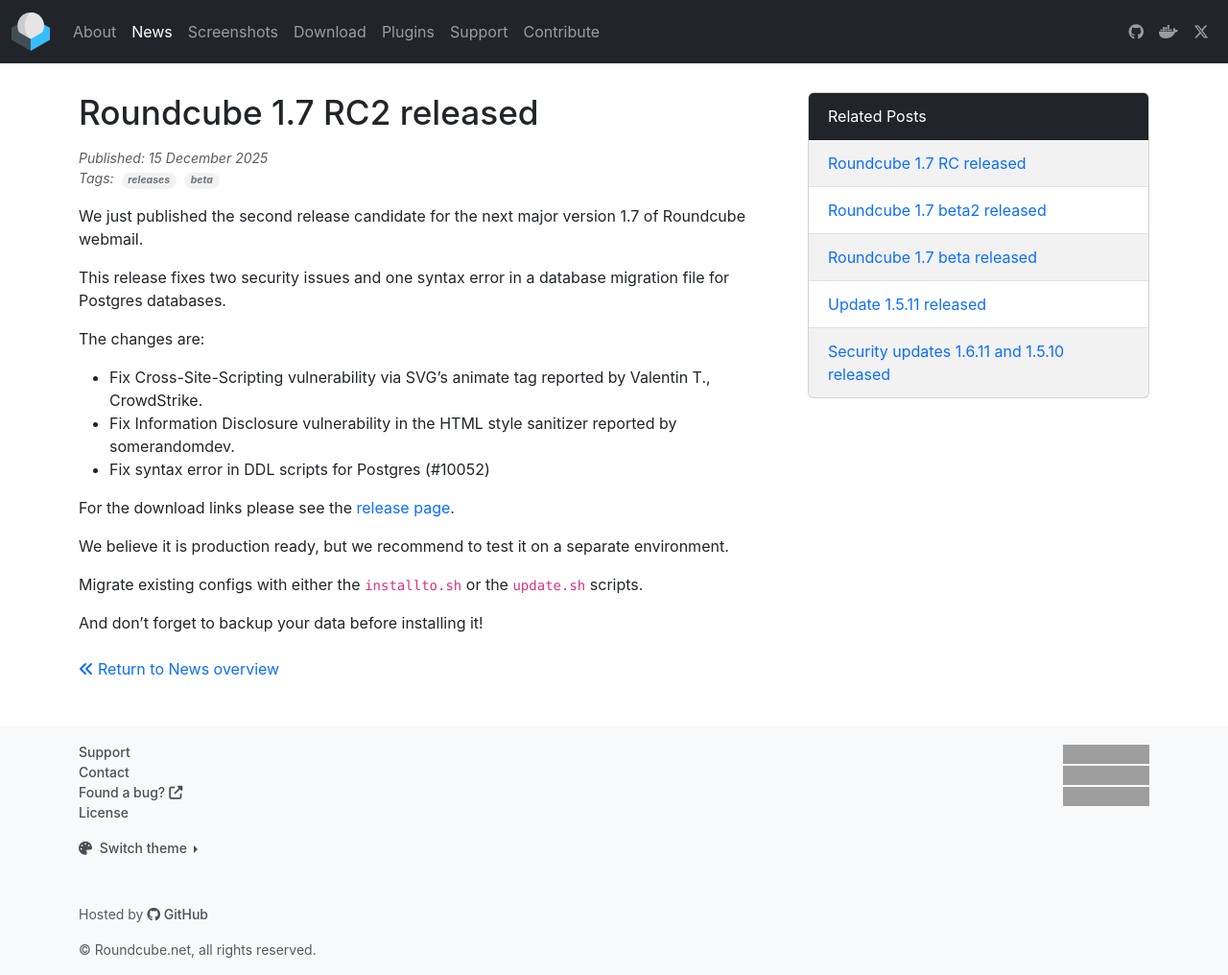
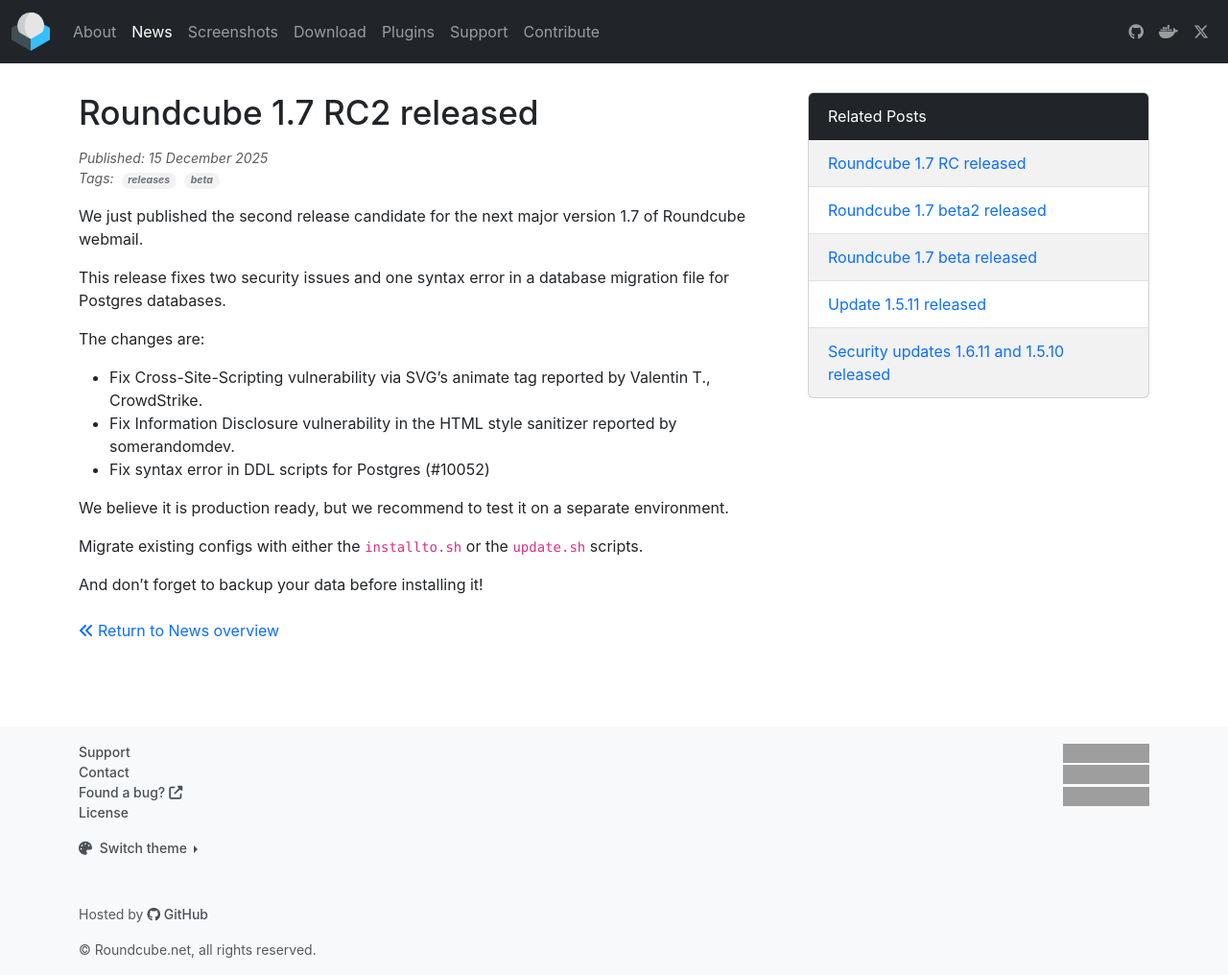
Before and after one commit to roundcube/roundcube.github.com, a Jekyll site: the page built from _posts/2025-12-15-roundcube-1.7-rc2-released.md, in a window 1280 px wide and 1016 px high. Shown: the whole window at 96% size. Built offline with Jekyll 4.4.1, drawn with Linux system fonts in a browser that asks for light colours; nearby versions of some CDN libraries; grey boxes are pictures that could not be loaded.

Commit message:
Remove download-link to github.com

```diff
--- a/_posts/2025-12-15-roundcube-1.7-rc2-released.md
+++ b/_posts/2025-12-15-roundcube-1.7-rc2-released.md
@@ -14,8 +14,6 @@
 - Fix Information Disclosure vulnerability in the HTML style sanitizer reported by somerandomdev.
 - Fix syntax error in DDL scripts for Postgres (#10052)
 
-For the download links please see the [release page](https://github.com/roundcube/roundcubemail/releases/tag/1.7-rc2).
-
 We believe it is production ready, but we recommend to test it on a separate environment.
 
 Migrate existing configs with either the `installto.sh` or the `update.sh` scripts.
```
